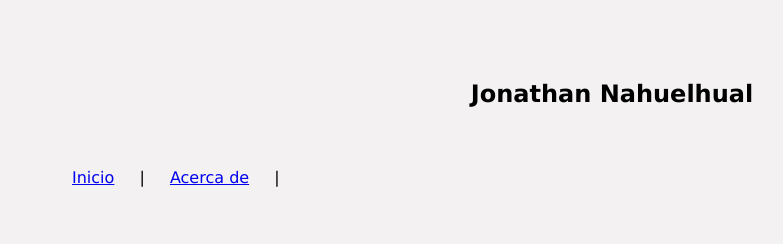
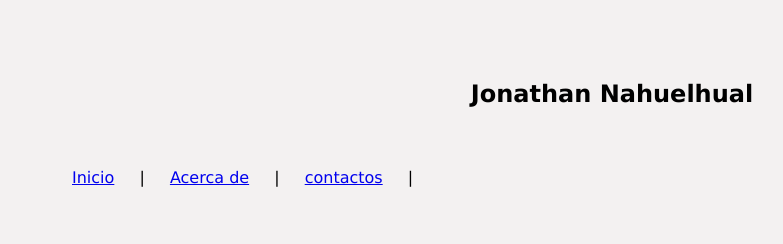
Before and after one commit to Jonathan-DN/Jonathan-Nahuelhual, a plain HTML site: page index.html in a window 1280 px wide. Shown: the top 244 px of the page, without its empty margins (28-811 px from the left). Drawn offline with Linux system fonts and the light colour scheme.

Commit message:
Laboratorio 3

```diff
--- a/index.html
+++ b/index.html
@@ -13,6 +13,7 @@
         <nav>
             <a href="index.html">Inicio</a> |
             <a href="acercade.html">Acerca de</a> |
+            <a href="contactos.html">contactos</a> |
         </nav>
     </header>
 
```
